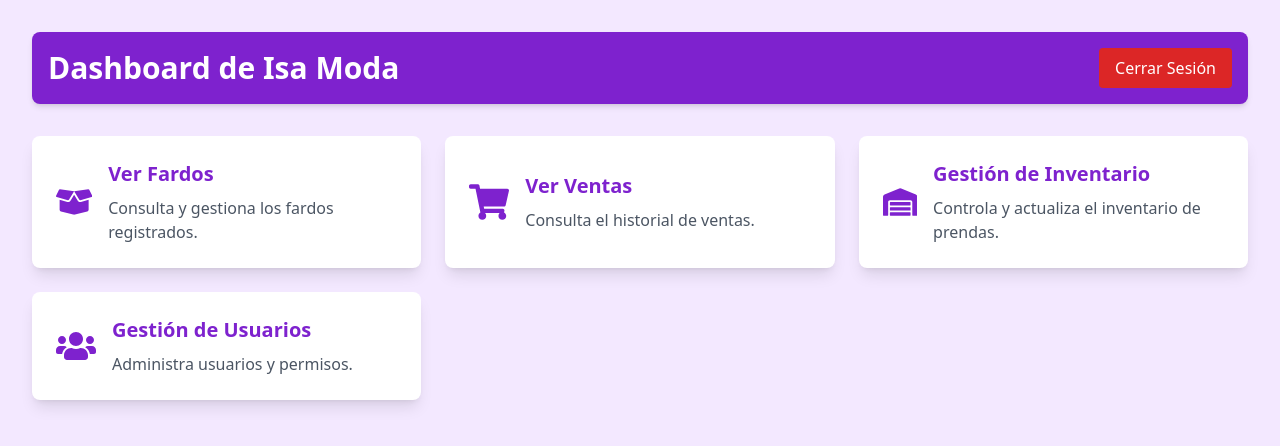
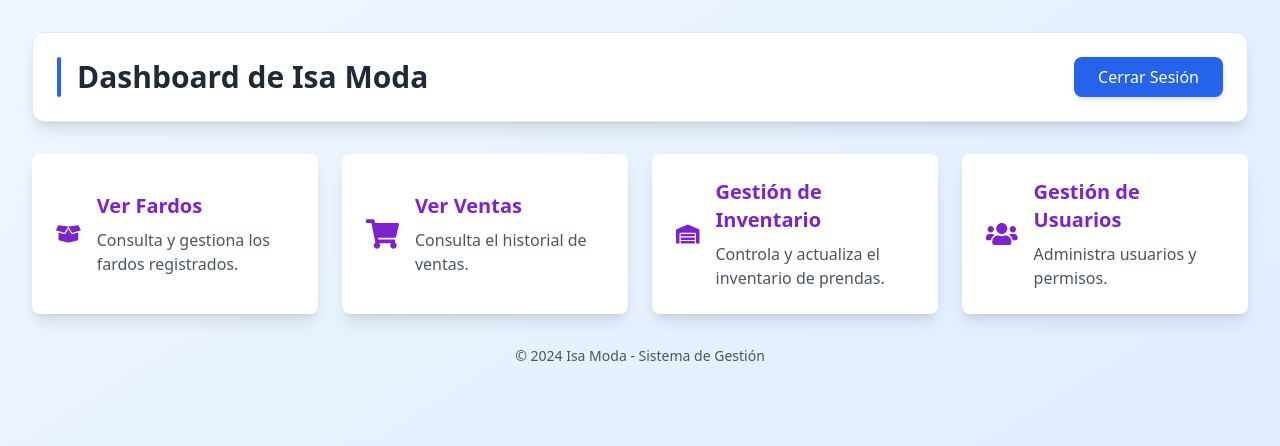
Before and after one commit to Pipino7/ProyectoTesis, a React (Vite) app in the folder Frontend/: page /dashboard in a window 1280 px wide. Shown: the top 446 px of the page. Built offline with nearby package versions, Linux system fonts and the light colour scheme; sample sign-in values are in the browser's storage.

Commit message:
style: mejora de diseño en Dashboard

```diff
--- a/Frontend/src/pages/Dashboard.jsx
+++ b/Frontend/src/pages/Dashboard.jsx
@@ -1,52 +1,63 @@
-// src/pages/Dashboard.jsx
 import React from 'react';
 import { FaBoxOpen, FaShoppingCart, FaUsers, FaWarehouse } from 'react-icons/fa';
 import DashboardModule from '../components/DashboardModule';
-import useLogout from '../hooks/useLogout'; // Asegúrate de que esta ruta sea correcta
+import useLogout from '../hooks/useLogout';
 
 const Dashboard = () => {
   const handleLogout = useLogout();
 
   return (
-    <div className="min-h-screen bg-purple-100 p-8">
+    <div className="min-h-screen bg-gradient-to-br from-blue-50 to-blue-100 p-6 lg:p-8">
       {/* Header */}
-      <div className="flex justify-between items-center bg-purple-700 p-4 shadow-md mb-8 rounded-lg">
-        <h1 className="text-3xl font-bold text-white">Dashboard de Isa Moda</h1>
+      <div className="flex flex-col lg:flex-row justify-between items-center bg-white p-6 shadow-lg mb-8 rounded-xl border border-blue-100">
+        <div className="flex items-center space-x-4">
+          <div className="h-10 w-1 bg-blue-600 rounded-full"></div>
+          <h1 className="text-3xl font-bold text-gray-800">Dashboard de Isa Moda</h1>
+        </div>
         <button
           onClick={handleLogout}
-          className="bg-red-600 hover:bg-red-700 text-white px-4 py-2 rounded"
+          className="mt-4 lg:mt-0 bg-blue-600 hover:bg-blue-700 text-white px-6 py-2 rounded-lg transition-all duration-300 ease-in-out flex items-center space-x-2 shadow-md hover:shadow-lg"
           aria-label="Cerrar Sesión"
         >
-          Cerrar Sesión
+          <span>Cerrar Sesión</span>
         </button>
       </div>
 
       {/* Contenido del Dashboard */}
-      <div className="grid grid-cols-1 md:grid-cols-2 lg:grid-cols-3 gap-6">
+      <div className="grid grid-cols-1 md:grid-cols-2 lg:grid-cols-4 gap-6">
         <DashboardModule
           icon={FaBoxOpen}
           title="Ver Fardos"
           description="Consulta y gestiona los fardos registrados."
           navigateTo="/fardos"
+          className="bg-gradient-to-br from-blue-500 to-blue-600 hover:from-blue-600 hover:to-blue-700"
         />
         <DashboardModule
           icon={FaShoppingCart}
           title="Ver Ventas"
           description="Consulta el historial de ventas."
           navigateTo="/ventas"
+          className="bg-gradient-to-br from-blue-600 to-blue-700 hover:from-blue-700 hover:to-blue-800"
         />
         <DashboardModule
           icon={FaWarehouse}
           title="Gestión de Inventario"
           description="Controla y actualiza el inventario de prendas."
           navigateTo="/inventario"
+          className="bg-gradient-to-br from-blue-700 to-blue-800 hover:from-blue-800 hover:to-blue-900"
         />
         <DashboardModule
           icon={FaUsers}
           title="Gestión de Usuarios"
           description="Administra usuarios y permisos."
           navigateTo="/usuarios"
+          className="bg-gradient-to-br from-blue-800 to-blue-900 hover:from-blue-900 hover:to-blue-950"
         />
+      </div>
+
+      {/* Footer */}
+      <div className="mt-8 text-center text-gray-600 text-sm">
+        <p>© 2024 Isa Moda - Sistema de Gestión</p>
       </div>
     </div>
   );
```
